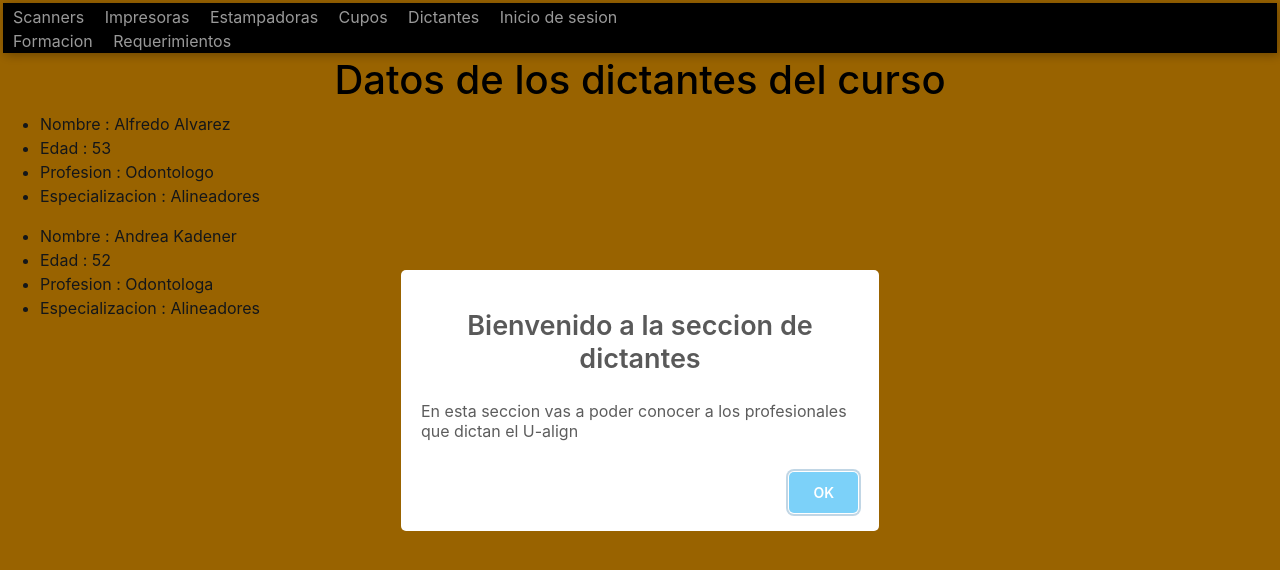
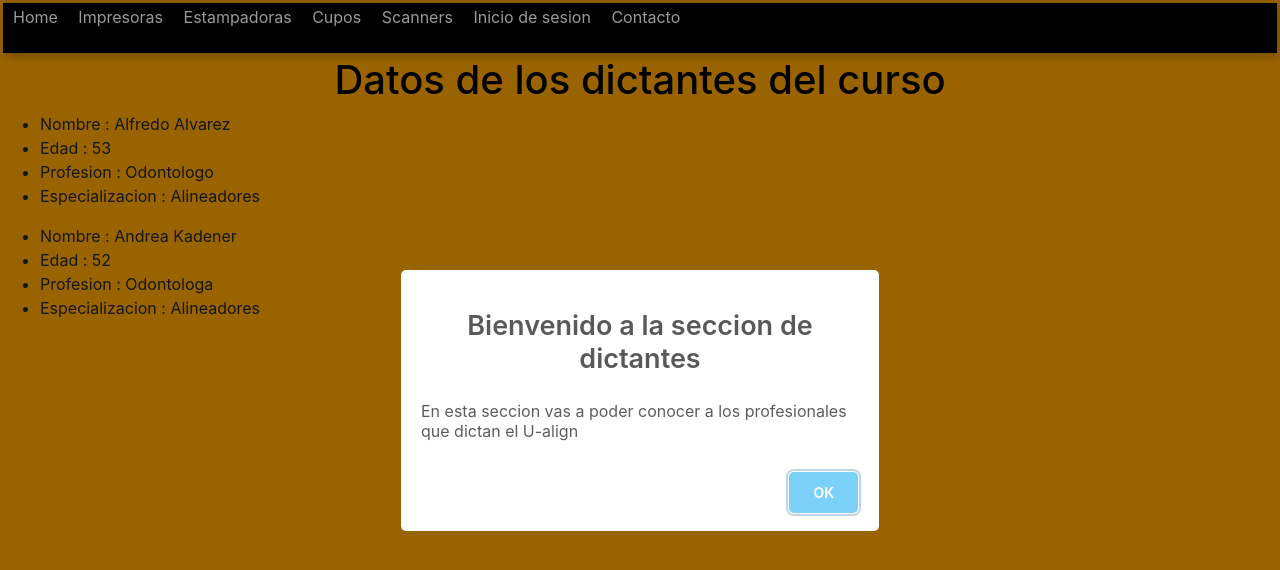
Before and after one commit to facundoal/Entrega-Final-javascript-Facundo-Alvarez, a plain HTML site: page dictantes.html in a window 1280 px wide. Drawn offline with nearby package versions, Linux system fonts and the light colour scheme.

Commit message:
ultimas modificaciones

```diff
--- a/contacto.html
+++ b/contacto.html
@@ -23,4 +23,6 @@
           border-radius: 4px;
         }
       </style>
+
+      <script src="main.js"></script>
 </html>
--- a/dictantes.html
+++ b/dictantes.html
@@ -11,19 +11,15 @@
   <header>
     <nav>
 
-        <a href="scanners.html" data-pagina="scanners">Scanners </div></a>
+        <a href="index.html" data-pagina="home">Home</div></a>
         <a href="impresoras.html" data-pagina="impresoras">Impresoras</a>
         <a href="estampadoras.html" data-pagina="estampadoras">Estampadoras</a>
-
         <a href="cupos.html" data-pagina="cupos">Cupos</a>
-        <a href="dictantes.html" data-pagina="dictantes">Dictantes</a>
+        <a href="scanners.html" data-pagina="scanners">Scanners</a>
         <a href="sesion.html" data-pagina="sesion">Inicio de sesion</a>
+        <a href="https://linktr.ee/alfredo.alvarez" data-pagina="contacto">Contacto</a>
     </nav>
 
-    <nav1>
-    <a href="formacion.html" data-pagina="formacion">Formacion</a>
-    <a href="requerimientos.html" data-pagina="requerimientos">Requerimientos</a>
-  </nav1>
 </header>
   <script src="https://unpkg.com/sweetalert/dist/sweetalert.min.js"></script>
 
@@ -80,5 +76,7 @@ const Andrea = {
         let andreaStringGuardado = localStorage.getItem("Andrea");
         let andreaGuardado = JSON.parse(andreaStringGuardado);
     </script>
+
+
 </body>
 </html>
```
Also changed, not shown: cupos.html (+6 -7 lines), estampadoras.html (+4 -7 lines), formacion.html (+1 -0 lines), impresoras.html (+5 -7 lines), requerimientos.html (+3 -1 lines), scanners.html (+4 -6 lines), sesion.html (+4 -7 lines).
